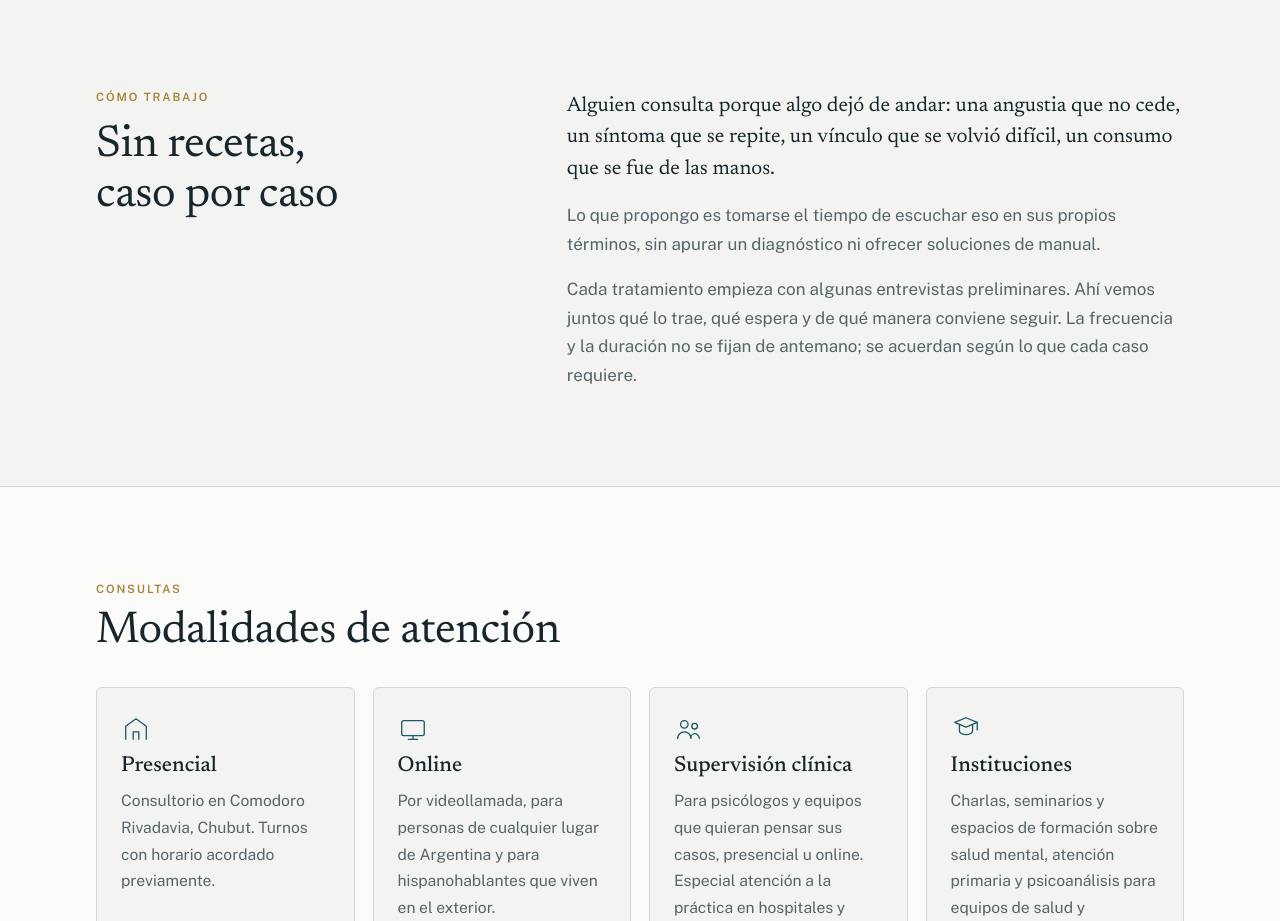
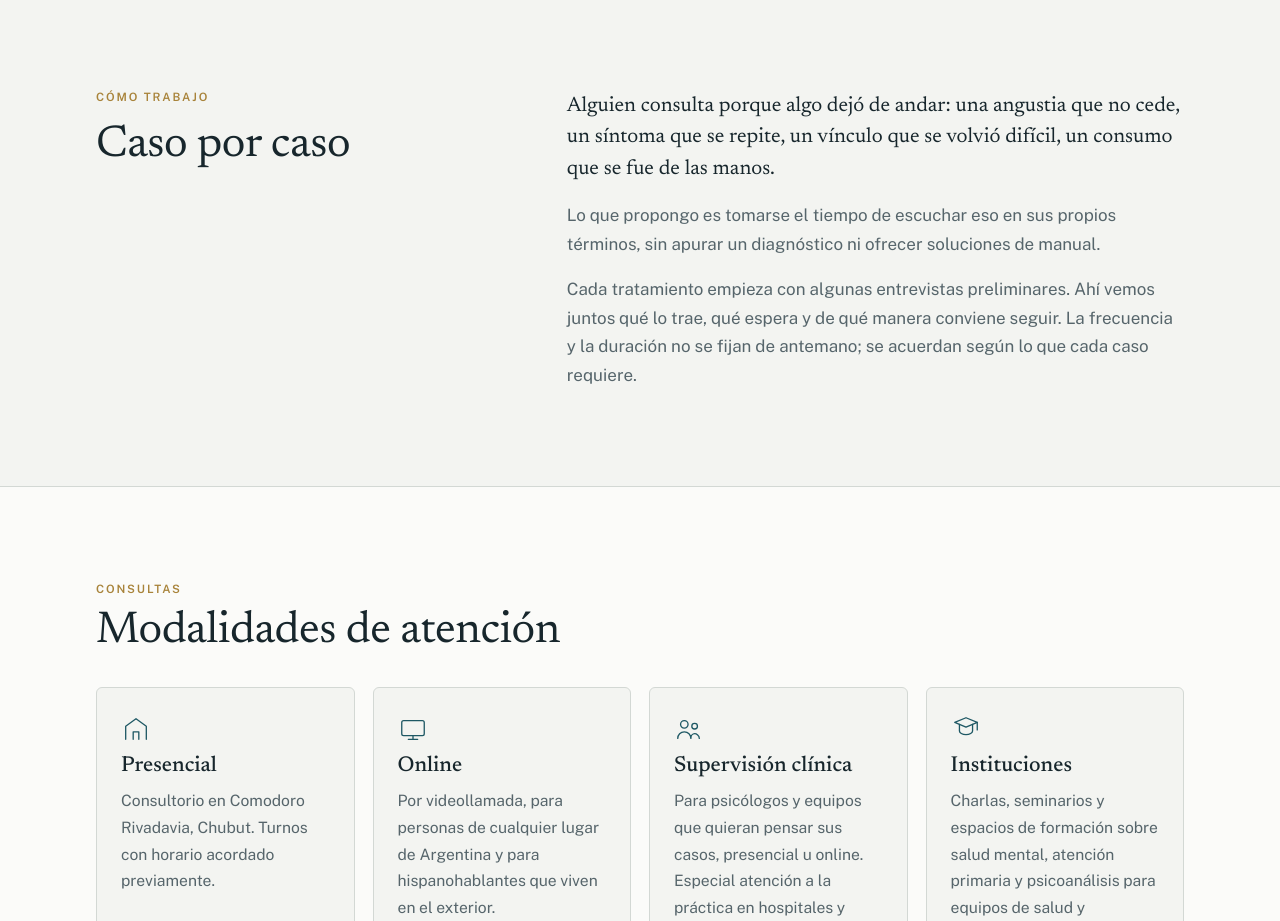
Before and after one commit to SebastianNunezPsi/SebastianNunezPsi.github.io, a plain HTML site: page index.html in a window 1280 px wide. Shown: the part 920-1841 px from the top of the page. Drawn offline with nearby package versions, Linux system fonts and the light colour scheme.

Commit message:
Título: Caso por caso

```diff
--- a/index.html
+++ b/index.html
@@ -189,7 +189,7 @@ footer .in{padding-block:24px 36px;display:flex;flex-wrap:wrap;justify-content:s
     <div class="in split">
       <div>
         <p class="label">Cómo trabajo</p>
-        <h2 id="t-enfoque">Sin recetas, caso por caso</h2>
+        <h2 id="t-enfoque">Caso por caso</h2>
       </div>
       <div class="prose" style="display:grid;gap:16px">
         <p>Alguien consulta porque algo dejó de andar: una angustia que no cede, un síntoma que se repite, un vínculo que se volvió difícil, un consumo que se fue de las manos.</p>
```
